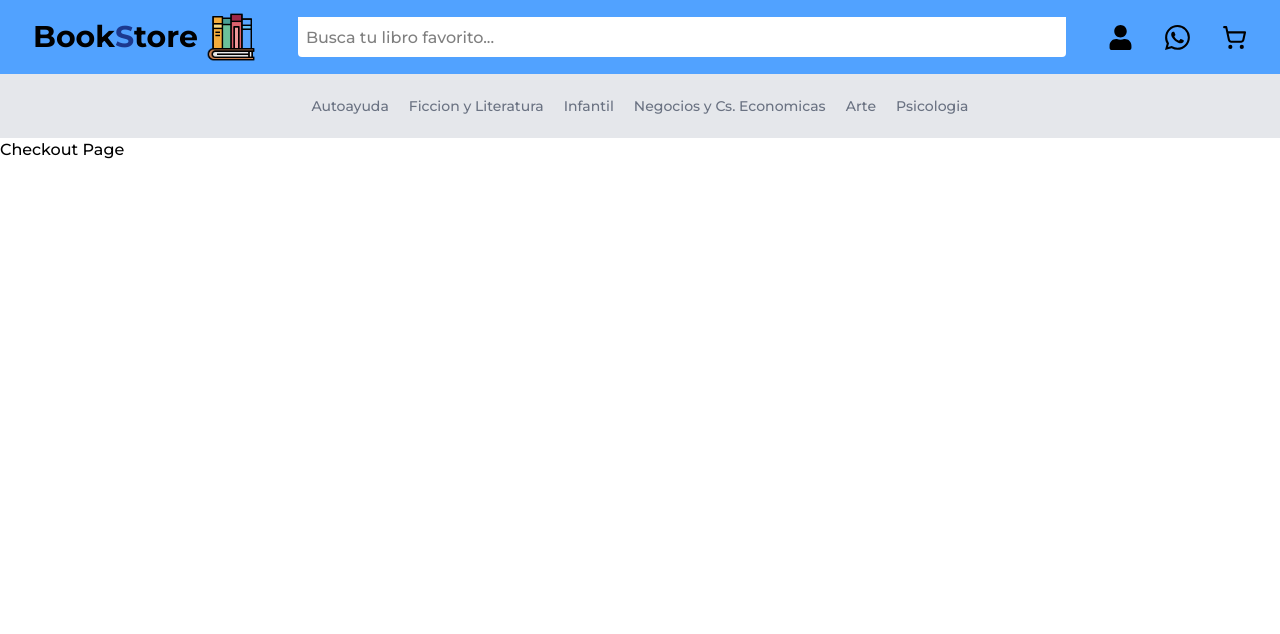
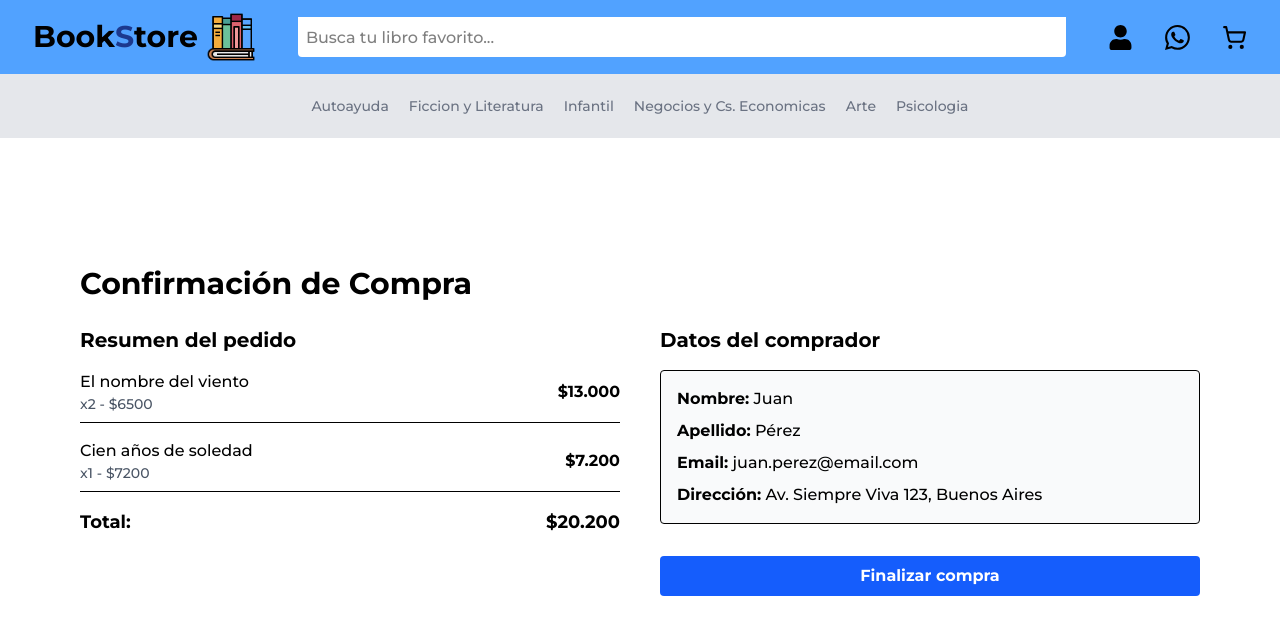
Before and after one commit to Whoiamx/bookstore, a Next.js app in the folder frontend/: page /checkout in a window 1280 px wide. Shown: the top 634 px of the page. Built offline with nearby package versions, Linux system fonts and the light colour scheme.

Commit message:
add checkout

```diff
--- a/frontend/app/(shop)/checkout/page.tsx
+++ b/frontend/app/(shop)/checkout/page.tsx
@@ -1,11 +1,71 @@
+"use client";
+
 import { Navbar } from "@/app/components/navbar/Navbar";
+import Link from "next/link";
 
-export default function () {
+export default function CheckoutPage() {
   return (
     <>
       <Navbar />
-      <div>
-        <h1>Checkout Page</h1>
+
+      <div className="max-w-6xl mx-auto px-4 py-32 ">
+        <h1 className="text-3xl font-bold mb-6">Confirmación de Compra</h1>
+
+        <div className="grid grid-cols-1 md:grid-cols-2 gap-10">
+          {/* Resumen del pedido */}
+          <div>
+            <h2 className="text-xl font-semibold mb-4">Resumen del pedido</h2>
+            <div className="space-y-4">
+              <div className="flex items-center justify-between border-b pb-2">
+                <div>
+                  <p className="font-medium">El nombre del viento</p>
+                  <p className="text-sm text-gray-600">x2 - $6500</p>
+                </div>
+                <p className="font-semibold">$13.000</p>
+              </div>
+
+              <div className="flex items-center justify-between border-b pb-2">
+                <div>
+                  <p className="font-medium">Cien años de soledad</p>
+                  <p className="text-sm text-gray-600">x1 - $7200</p>
+                </div>
+                <p className="font-semibold">$7.200</p>
+              </div>
+
+              <div className="flex justify-between mt-4 text-lg font-bold">
+                <span>Total:</span>
+                <span>$20.200</span>
+              </div>
+            </div>
+          </div>
+
+          {/* Datos del comprador */}
+          <div className="space-y-4">
+            <h2 className="text-xl font-semibold mb-4">Datos del comprador</h2>
+
+            <div className="border p-4 rounded bg-gray-50 space-y-2">
+              <p>
+                <span className="font-semibold">Nombre:</span> Juan
+              </p>
+              <p>
+                <span className="font-semibold">Apellido:</span> Pérez
+              </p>
+              <p>
+                <span className="font-semibold">Email:</span>{" "}
+                juan.perez@email.com
+              </p>
+              <p>
+                <span className="font-semibold">Dirección:</span> Av. Siempre
+                Viva 123, Buenos Aires
+              </p>
+            </div>
+            <Link href="/orders/123">
+              <button className="bg-blue-600 text-white font-semibold py-2 px-4 rounded hover:bg-blue-800 w-full mt-4">
+                Finalizar compra
+              </button>
+            </Link>
+          </div>
+        </div>
       </div>
     </>
   );
```
